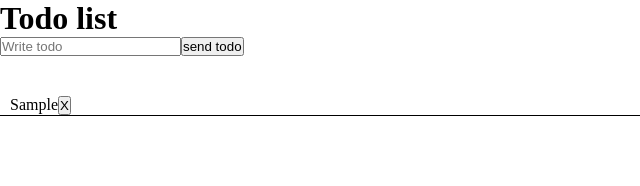
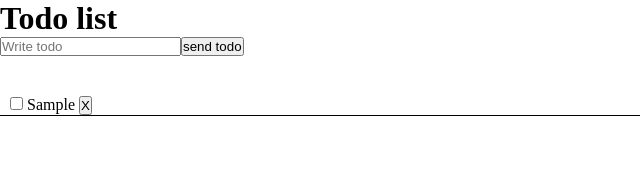
Before and after one commit to izik461/alx_JS1, a React (Vite) app in the folder zadanie1/: page / in a window 1280 px wide. Both pictures are taken after typing "Sample" into the empty fields and a click on the button "send todo". Shown: the top 186 px of the page, without its empty margins (0-640 px from the left). Built offline with nearby package versions, Linux system fonts and the light colour scheme.

Commit message:
Checkbox handling

```diff
--- a/zadanie1/src/components/App/App.jsx
+++ b/zadanie1/src/components/App/App.jsx
@@ -97,6 +97,21 @@ const App = () => {
     setTodos(todosWithoutDeletedElement)
     localStorage.setItem('todos', JSON.stringify(todosWithoutDeletedElement));
   }
+
+  const handleToggleCheck = (uuid) => {
+    console.log('App - toggle checkbox: ', uuid);
+    const indexOfTodo = todos.findIndex((todo) => {
+      return todo.uuid == uuid;
+    })
+    const todoToBeChanged = todos[indexOfTodo];
+    console.log("Will toggle element: ", todoToBeChanged)
+    const changedTodos = [...todos];
+    changedTodos[indexOfTodo].checked = !changedTodos[indexOfTodo].checked
+    // console.log('Updated after toggle: ', todos)
+    setTodos(changedTodos);
+    localStorage.setItem('todos', JSON.stringify(todos));
+  }
+
   return (<div>
     <h1>Todo list</h1>
     <form onSubmit={handleSubmit}>
@@ -104,7 +119,7 @@ const App = () => {
       <button type="submit">send todo</button>
       {isErrorMessage ? <p className={styles.error}>Za malo znaków. Minimum 3</p> : null}
     </form>
-    <TodoList todoList={todos} onRemove={handleRemove} />
+    <TodoList todoList={todos} onRemove={handleRemove} toggleCheckbox={handleToggleCheck} />
   </div>);
 };
 
--- a/zadanie1/src/components/TodoList/TodoList.jsx
+++ b/zadanie1/src/components/TodoList/TodoList.jsx
@@ -10,12 +10,22 @@ const TodoList = (props) => {
     externalHandleRemove;
   }
 
+  const myHandleToggleCheckbox = (name, externalHandleToggleCheckbox) => {
+    console.log('TodoList - checkbox tapped: ', name);
+    externalHandleToggleCheckbox;
+  }
+
   return (
     <ul className={styles.list}>
       {
-        props.todoList.map((todo) => <li>{todo.name}
-          <button onClick={() => myHandleRemove(todo.name, props.onRemove(todo.uuid))}> X</button>
-        </li>)
+        props.todoList.map((todo) =>
+          <li key={todo.uuid}>
+            <input type="checkBox" checked={todo.checked} onChange={() => myHandleToggleCheckbox(todo.name, props.toggleCheckbox(todo.uuid))} />
+            {' '}
+            {todo.name}
+            {' '}
+            <button onClick={() => myHandleRemove(todo.name, props.onRemove(todo.uuid))}> X</button>
+          </li>)
       }
     </ul>
   );
```
